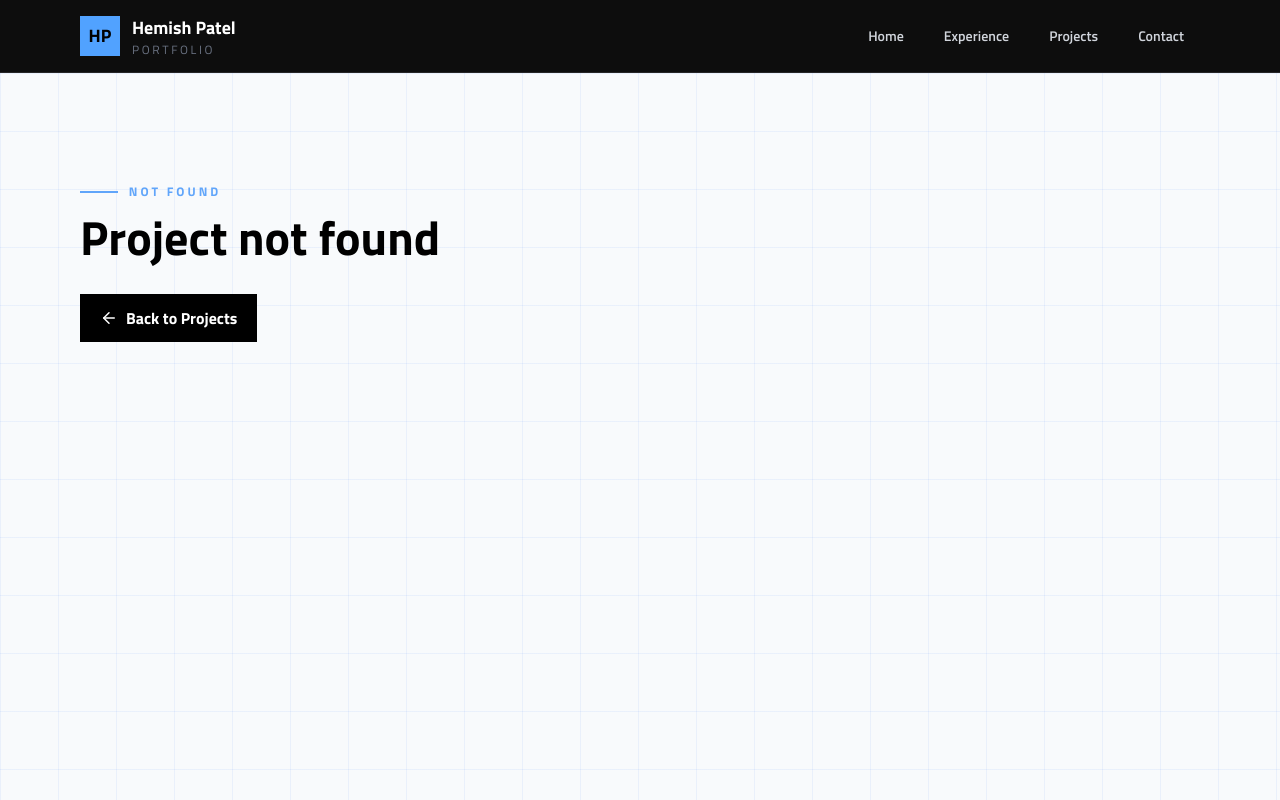
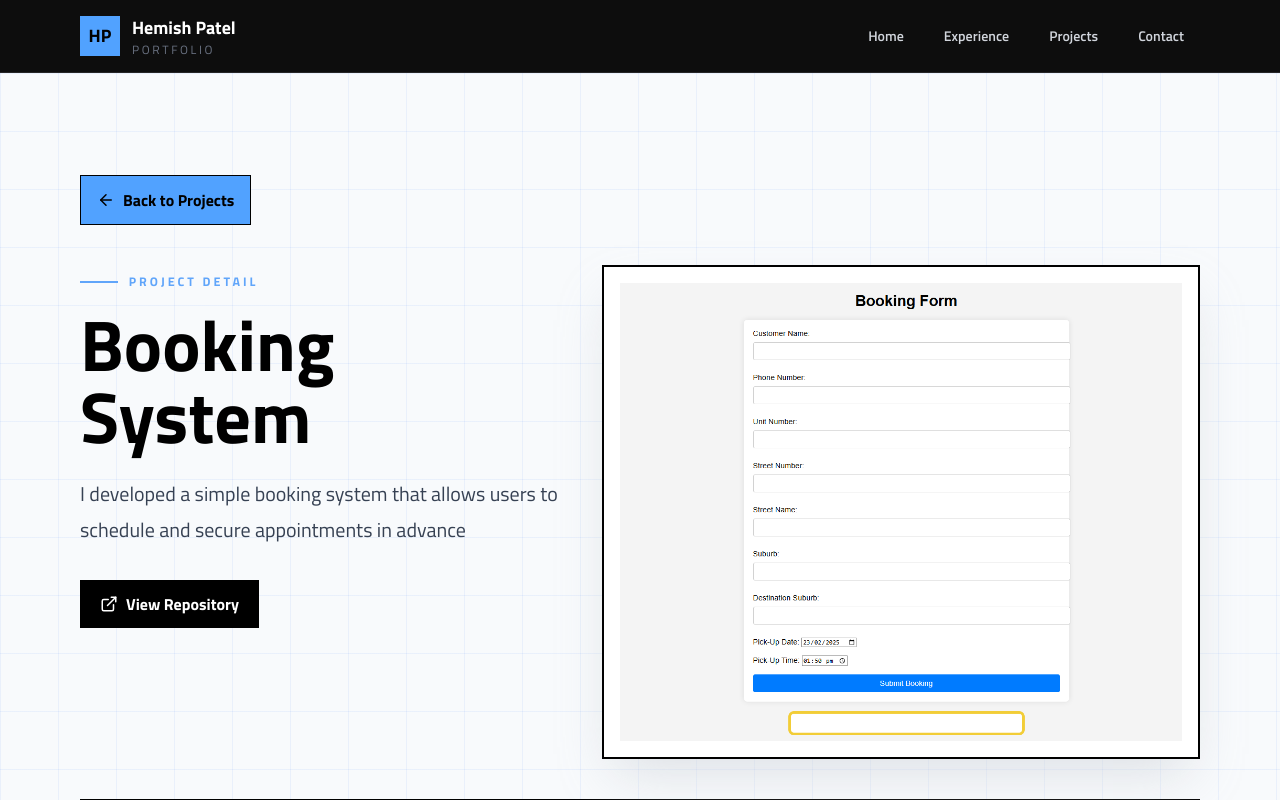
Before and after one commit to hemish-patel5/portfolio, a React (Vite) app: page /projects/booking in a window 1280 px wide. Shown: the top 800 px of the page. Built offline with nearby package versions, Linux system fonts and the light colour scheme.

Commit message:
Updated Design

```diff
--- a/src/components/sections/Skills.jsx
+++ b/src/components/sections/Skills.jsx
@@ -11,7 +11,6 @@ export default function SkillsPreview() {
       <div className="section-shell">
         <div className="grid gap-8 md:grid-cols-[0.8fr_1.2fr] md:items-end">
           <div>
-            <p className="section-kicker">Toolbox</p>
             <h2 className="mt-3 text-4xl font-extrabold leading-none text-black md:text-6xl">
               Skills
             </h2>
--- a/src/components/sections/Touch.jsx
+++ b/src/components/sections/Touch.jsx
@@ -5,9 +5,7 @@ export default function CTA() {
   return (
     <section className="bg-white py-16">
       <div className="section-shell">
-        <div className="grid gap-8 py-10 md:grid-cols-[1fr_auto] md:items-center">
-          <div>
-            <p className="section-kicker">Next Step</p>
+        <div className="flex flex-col items-center py-10 text-center">
           <h2 className="mt-3 text-4xl font-extrabold leading-none text-black md:text-5xl">
             Let's Connect
           </h2>
@@ -16,11 +14,9 @@ export default function CTA() {
             I'm currently looking for Graduate Software Engineering
             opportunities.
           </p>
-          </div>
-
           <Link
             to="/contact"
-            className="focus-lift inline-flex w-fit items-center gap-2 bg-black px-6 py-4 font-bold text-white hover:bg-blue-500"
+            className="focus-lift mt-5 inline-flex w-fit items-center gap-2 bg-blue-400 px-6 py-4 font-bold text-white hover:bg-blue-500"
           >
             Contact Me
             <ArrowRight size={18} />
--- a/src/data/projects.js
+++ b/src/data/projects.js
@@ -7,7 +7,7 @@ export const projects = [
     details:
       "Built with React, Python, Flask, REST APIs, and Tailwind CSS, the website combines API and web-scraped product data from major New Zealand supermarkets. It provides a responsive search and comparison interface, normalises data from multiple sources, and handles timeouts or unavailable results gracefully.",
     image: new URL("../assets/grocery.png", import.meta.url).href,
-    skills: ["React", "Python", "Flask", "Tailwind CSS"],
+    skills: ["Python", "React", "Flask", "Tailwind CSS", "PostgreSQL"],
     github: "https://github.com/hemish-patel5/Grocery-Price-Comparison-",
     link: "https://grocery-price-comparison-delta.vercel.app/",
   },
@@ -42,7 +42,7 @@ export const projects = [
     description:
       "An IoT system that monitors room occupancy and environmental conditions to estimate queue lengths and waiting times in real time.",
     image: new URL("../assets/iot.png", import.meta.url).href,
-    skills: ["Python", "React", "JavaScript"],
+    skills: ["Python", "Flask", "React", "JavaScript"],
     github: "https://github.com/hemish-patel5/Queue-Predictor-IoT",
     link: "https://queue-predictor-iot.vercel.app/",
   },
@@ -56,4 +56,35 @@ export const projects = [
     github: "https://github.com/rafaelmarcoo/trivia-on-tap",
     link: "https://trivia-on-tap.vercel.app/",
   },
+  {
+    id: "movie",
+    title: "Movie Search Website",
+    description:
+      "This website is a simple way to look at movies. It is able to be used to search for movies as well as favourite ones that you like",
+    image: new URL("../assets/project-movie-website.png", import.meta.url).href,
+    github: "https://github.com/hemish-patel5/Movie-Search-Website",
+    skills: ["React", "JavaScript", "Tailwind CSS", "HTML5"],
+  },
+  {
+    id: "booking",
+    title: "Booking System",
+    description:
+      "I developed a simple booking system that allows users to schedule and secure appointments in advance",
+    details:
+      "I developed a booking system that allows users to schedule and secure appointments in advance. On the booking page, users can enter their personal details along with the desired date and time for their booking. On the admin page, administrators can search for a booking by entering a reference number and update the booking status from 'unassigned' to 'assigned.' Additionally, if no reference number is entered, the system displays all bookings scheduled within the next two hours.",
+    image: new URL("../assets/project-booking-page.png", import.meta.url).href,
+    github: "https://github.com/hemish-patel5/Booking-System",
+    skills: ["PHP", "JavaScript", "MySQL", "HTML5"],
+  },
+  {
+    id: "status",
+    title: "Status Posting System",
+    description:
+      "I developed a simple system that enables users to create and store statuses with personal details and timestamps in a database. ",
+    details:
+      "I developed a system that enables users to create and store statuses with personal details and timestamps in a database. The system allows users to search for existing statuses within the database and ensures that each status is associated with a unique status code. This functionality guarantees the creation of distinct codes for different statuses, enhancing data integrity and retrieval.",
+    image: new URL("../assets/project-status.png", import.meta.url).href,
+    github: "https://github.com/hemish-patel5/Status-Posting-System",
+    skills: ["PHP", "JavaScript", "MySQL", "HTML5"],
+  },
 ];
--- a/src/data/skills.js
+++ b/src/data/skills.js
@@ -16,6 +16,8 @@ export const skillIcons = {
     "https://cdn.jsdelivr.net/gh/devicons/devicon@latest/icons/flask/flask-original-wordmark.svg",
   MySQL:
     "https://cdn.jsdelivr.net/gh/devicons/devicon@latest/icons/mysql/mysql-original-wordmark.svg",
+  PostgreSQL:
+    "https://cdn.jsdelivr.net/gh/devicons/devicon@latest/icons/postgresql/postgresql-original-wordmark.svg",
   PHP: "https://cdn.jsdelivr.net/gh/devicons/devicon@latest/icons/php/php-original.svg",
 };
 
--- a/src/index.css
+++ b/src/index.css
@@ -163,6 +163,14 @@
     filter: drop-shadow(0 4px 5px rgba(15, 23, 42, 0.12));
   }
 
+  .liquid-glass--project {
+    width: 4.5rem;
+    max-width: 4.5rem;
+    height: 4.32rem;
+    padding: 0.47rem 0.58rem;
+    border-radius: 1.22rem 1.08rem 1.26rem 1.04rem / 1.08rem 1.26rem 1.08rem 1.22rem;
+  }
+
   .group:hover .liquid-glass {
     transform: scale(1.025);
     border-color: rgba(255, 255, 255, 0.95);
--- a/src/pages/Projects.jsx
+++ b/src/pages/Projects.jsx
@@ -17,9 +17,9 @@ export default function Projects() {
           {projects.map((project, index) => (
             <article
               key={project.id}
-              className="blueprint-card focus-lift group/card grid min-h-[450px] text-white md:grid-cols-[1fr_0.9fr]"
+              className="blueprint-card focus-lift group/card grid min-h-[450px] text-white md:grid-cols-[minmax(0,1fr)_minmax(0,0.9fr)]"
             >
-              <div className="flex flex-col justify-between p-6 md:p-9">
+              <div className="min-w-0 flex flex-col justify-between p-6 md:p-9">
                 <div>
                   <h2 className="mt-6 text-4xl font-extrabold leading-none text-white md:text-5xl">
                     {project.title}
@@ -28,16 +28,16 @@ export default function Projects() {
                     {project.description}
                   </p>
                   <div
-                    className="mt-6 justify-left grid grid-flow-col auto-cols-fr "
+                    className="mt-6 flex flex-nowrap items-center justify-center gap-3"
                     aria-label="Technologies used"
                   >
                     {project.skills?.map((skill) => (
                       <div
                         key={skill}
-                        className="focus-lift group flex min-h-28 items-center justify-center p-1 text-center"
+                        className="focus-lift group flex min-h-24 items-center justify-center text-center"
                         title={skill}
                       >
-                        <div className="liquid-glass h-28 max-w-28 p-3">
+                        <div className="liquid-glass liquid-glass--project bg-white">
                           <img
                             src={skillIcons[skill]}
                             alt={`${skill} logo`}
@@ -71,7 +71,7 @@ export default function Projects() {
                 </div>
               </div>
 
-              <div className="relative z-10 flex items-center justify-center border-t border-white/10 bg-white p-6 md:border-l md:border-t-0">
+              <div className="relative z-10 flex min-w-0 items-center justify-center border-t border-white/10 bg-white p-6 md:border-l md:border-t-0">
                 <img
                   src={project.image}
                   alt={project.title}
```
Lines whose indentation alone changed are shown as unchanged.
